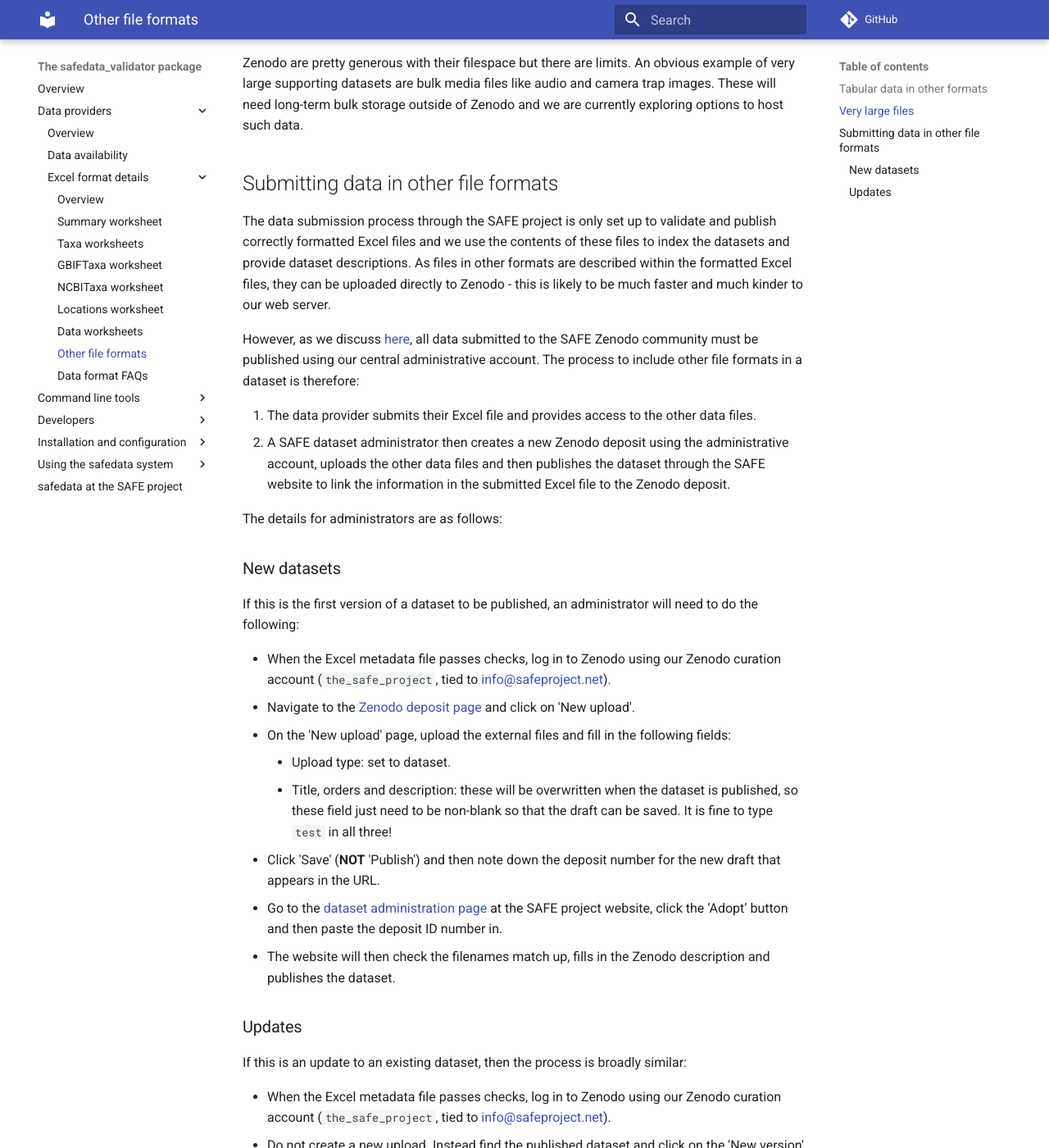
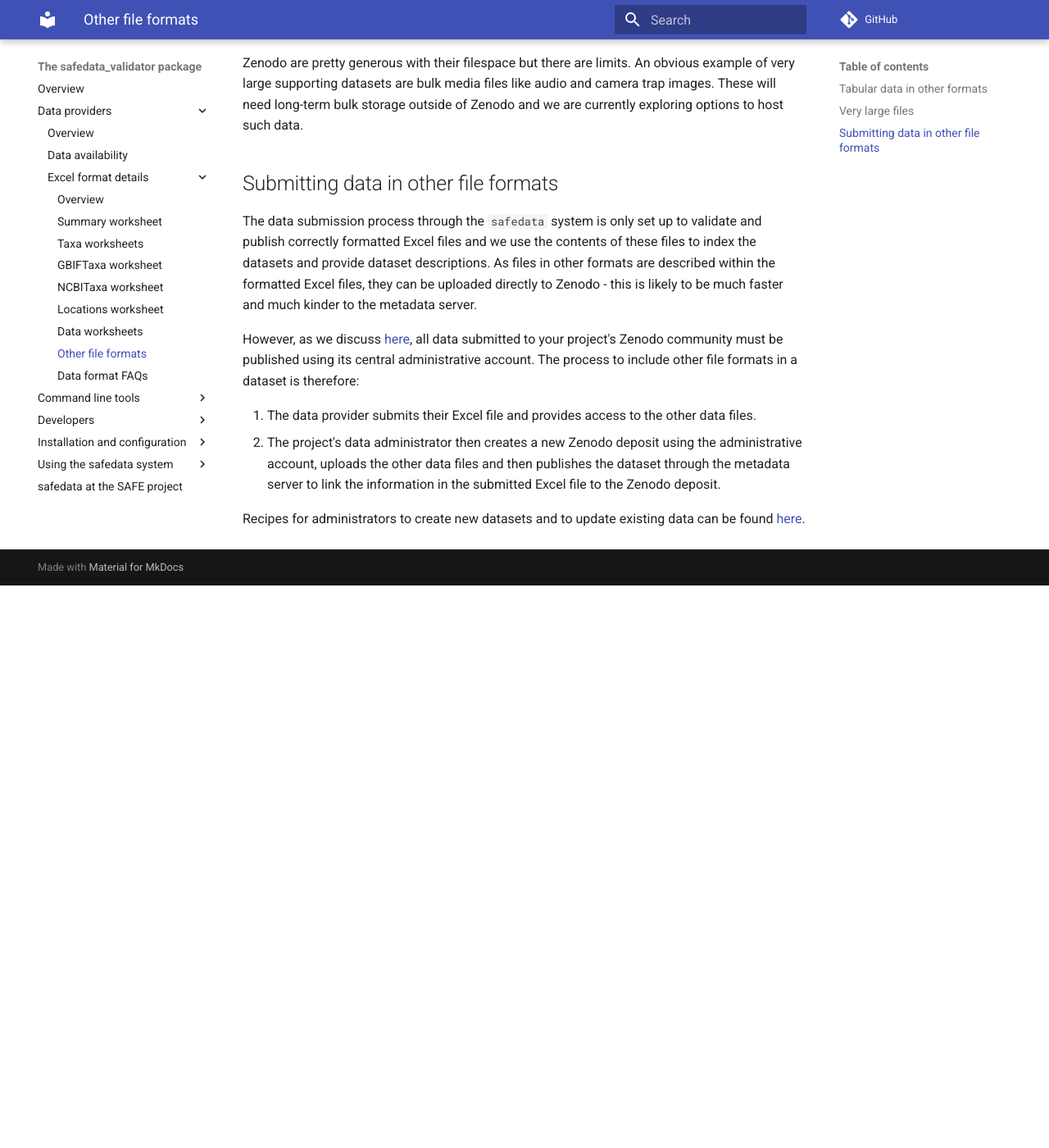
Before and after one commit to ImperialCollegeLondon/safedata_validator, an MkDocs documentation site: the page built from docs/data_providers/data_format/other_formats.md, in a window 1280 px wide and 1400 px high, scrolled down 1749 px. Shown: the whole window at 82% size. Built offline with MkDocs 1.6.1 and Material for MkDocs 9.7.7, drawn with Linux system fonts in a browser that asks for light colours; comment, search, counter and statistics services are not loaded; after the commit the page ends 2463 px from its top, so only the background shows below that; some of the changed text lies outside the part shown.

```diff
--- a/docs/data_providers/data_format/other_formats.md
+++ b/docs/data_providers/data_format/other_formats.md
@@ -8,15 +8,16 @@
 * it is well-suited to storing tabular data frames, as long as the data is well
   structured and validated.
 
-However, you can include files in any format in a dataset published through SAFE. These
-could include zipped archives containing raw data that has been used to construct the
-analysis data, GIS files, or really anything that is included in the dataset.
+However, you can include files in any format in a dataset published through the
+`safedata` system. These could include zipped archives containing raw data that has been
+used to construct the analysis data, GIS files, or really anything that is included in
+the dataset.
 
 Even if all of your actual data is in other file formats, you will still need to fill in
 an Excel template containing the key metadata for your dataset:
 
-* Fill in a standard Excel template, using the Summary, Taxa and Locations worksheets to
-  provide basic metadata and spatial and taxonomic indexing.
+* Fill in a standard Excel template, using the Summary, Taxa (GBIFTaxa and/or NCBITaxa)
+  and Locations worksheets to provide basic metadata and spatial and taxonomic indexing.
 * In the Summary sheet, use the **External file** and **External file description** rows
   to provide a name and description for **every** external file you want to upload.
 * Use the standard data worksheets to provide field descriptions for any tabular data
@@ -70,58 +71,22 @@
 
 ## Submitting data in other file formats
 
-The data submission process through the SAFE project is only set up to validate and
+The data submission process through the `safedata` system is only set up to validate and
 publish correctly formatted Excel files and we use the contents of these files to index
 the datasets and provide dataset descriptions. As files in other formats are described
 within the formatted Excel files, they can be uploaded directly to Zenodo - this is
-likely to be much faster and much kinder to our web server.
+likely to be much faster and much kinder to the metadata server.
 
 However, as we discuss [here](../availability.md#data-administration), all data
-submitted to the SAFE Zenodo community must be published using our central
+submitted to your project's Zenodo community must be published using its central
 administrative account. The process to include other file formats in a dataset is
 therefore:
 
 1. The data provider submits their Excel file and provides access to the other data files.
-2. A SAFE dataset administrator then creates a new Zenodo deposit using the
+2. The project's data administrator then creates a new Zenodo deposit using the
    administrative account, uploads the other data files and then publishes the dataset
-   through the SAFE website to link the information in the submitted Excel file to the
+   through the metadata server to link the information in the submitted Excel file to the
    Zenodo deposit.
 
-The details for administrators are as follows:
-
-### New datasets
-
-If this is the first version of a dataset to be published, an administrator will need to
-do the following:
-
-* When the Excel metadata file passes checks, log in to Zenodo using our Zenodo curation
-  account (`the_safe_project`, tied to <info@safeproject.net>).
-* Navigate to the [Zenodo deposit page](https://zenodo.org/deposit) and click on 'New
-  upload'.
-* On the 'New upload' page, upload the external files and fill in the following fields:
-    * Upload type: set to dataset.
-    * Title, orders and description: these will be overwritten when the dataset is
-      published, so these field just need to be non-blank so that the draft can be
-      saved. It is fine to type `test` in all three!
-* Click 'Save' (**NOT** 'Publish') and then note down the deposit number for the new
-  draft that appears in the URL.
-* Go to the [dataset administration
-  page](https://safeproject.net/datasets/administer_datasets) at the SAFE project
-  website, click the ‘Adopt’ button and then paste the deposit ID number in.
-* The website will then check the filenames match up, fills in the Zenodo description
-  and publishes the dataset.
-
-### Updates
-
-If this is an update to an existing dataset, then the process is broadly similar:
-
-* When the Excel metadata file passes checks, log in to Zenodo using our Zenodo curation
-  account (`the_safe_project`, tied to <info@safeproject.net>).
-* Do not create a new upload. Instead find the published dataset and click on the 'New
-  version' button.
-* Upload any new or changed files and delete any outdated files. You **must** delete the
-  existing Excel file, which will be replaced automatically by the new one.
-* You do not need to set any of the other fields - they will have been filled in when
-  the first version was published and will be refreshed from the new metadata version.
-* Again, click 'Save' and note down the new version deposit ID.
-* Adopt the deposit from the SAFE website as for a new dataset.
+Recipes for administrators to create new datasets and to update existing data can be
+found [here](../../using_safedata/overview.md).
```
Also changed, not shown: docs/using_safedata/overview.md (+7 -1 lines).
